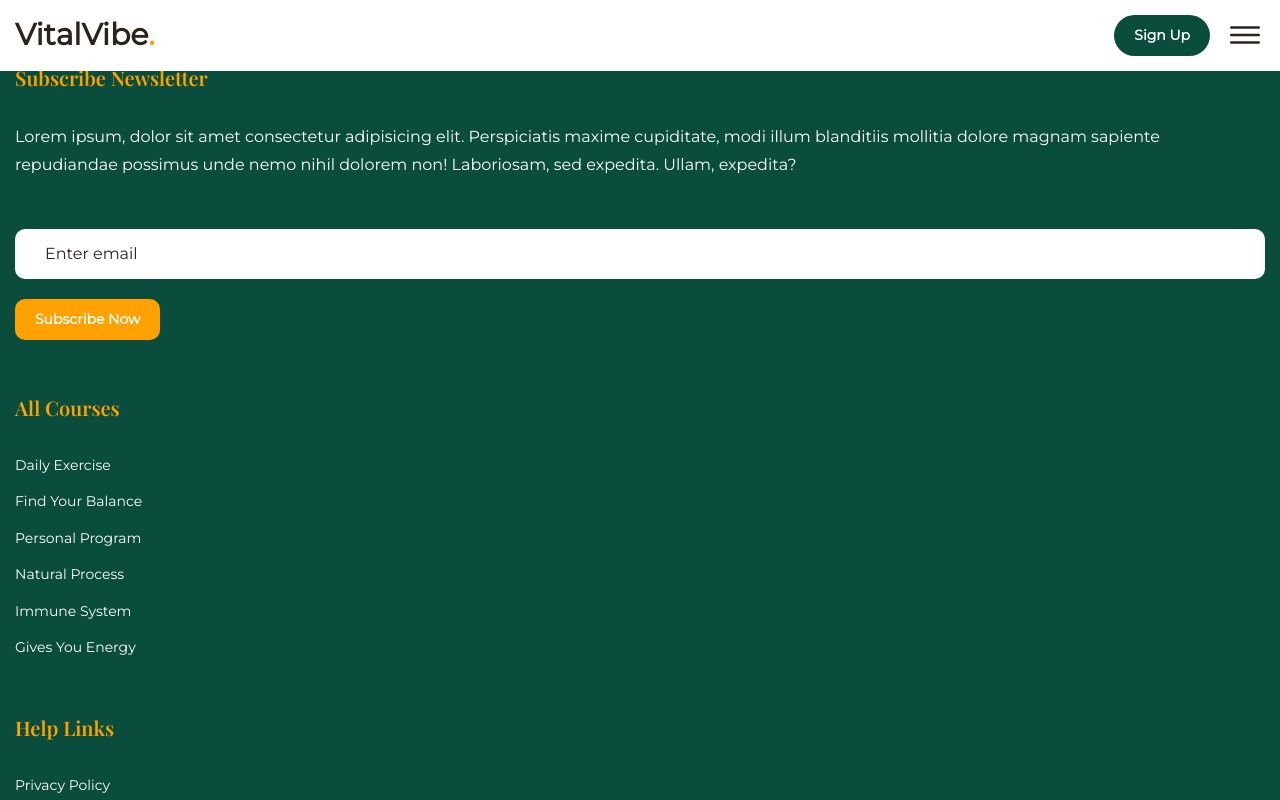
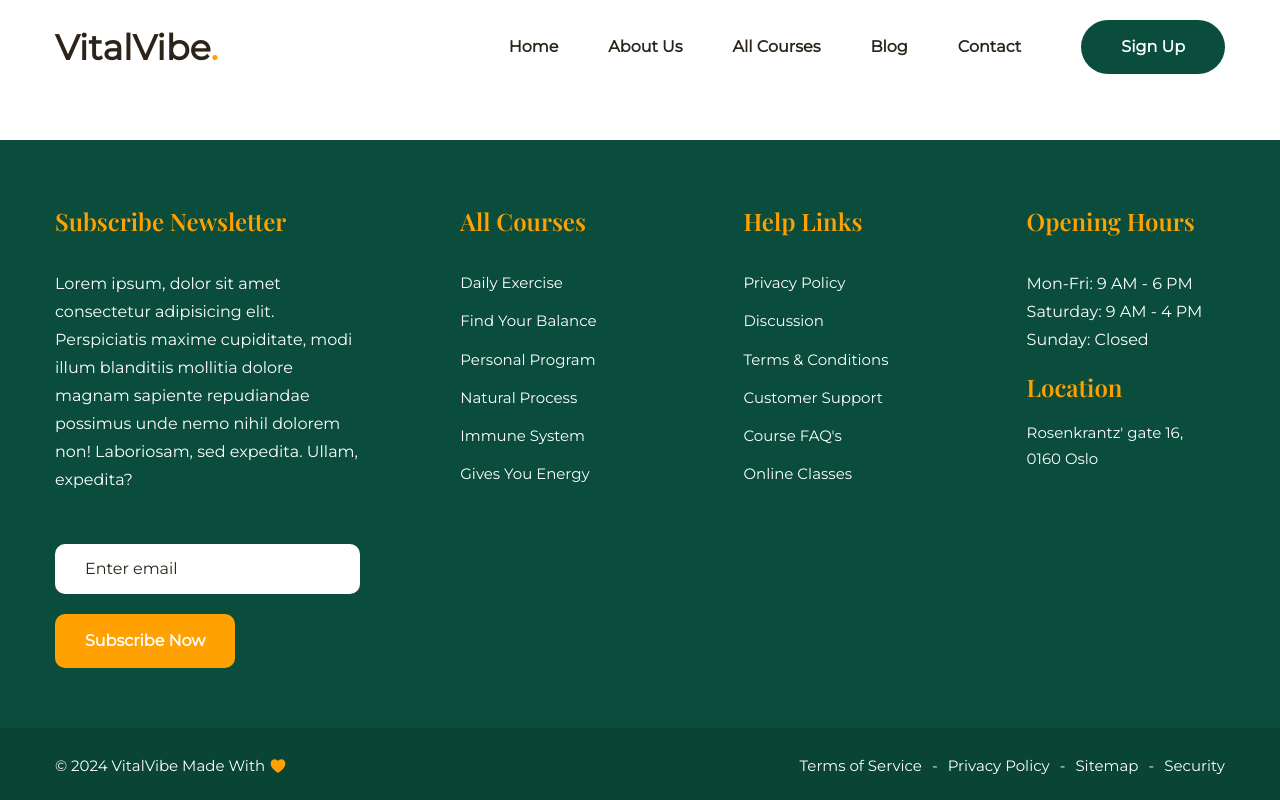
Before and after one commit to ellenbroter/vitalvibe, a website: page dist/index.html in a window 1280 px wide. Shown: the top 800 px of the page. Drawn offline with nearby package versions, Linux system fonts and the light colour scheme.

Commit message:
Responsive with media queries

```diff
--- a/src/css/style.css
+++ b/src/css/style.css
@@ -258,3 +258,132 @@ address {
 .footer-bottom-link {
   transition: 0.25s ease;
 }
+
+
+@media (min-width: 575px) {
+  h1 {
+    font-size: 5.6rem;
+  }
+  .container {
+    max-width: 600px;
+    width: 100%;
+    margin-inline: auto;
+  }
+  .btn {
+    padding: 10px 30px;
+  }
+  .footer-top .container {
+    grid-template-columns: repeat(3, 1fr);
+    column-gap: 30px;
+  }
+  .footer-list:first-child {
+    grid-column: 1 / 4;
+  }
+}
+
+
+@media (min-width: 768px) {
+  :root {
+    padding-block: 80px;
+  }
+  h1 {
+    font-size: 6.4rem;
+  }
+  h2 {
+    font-size: 5.7rem;
+  }
+  .container {
+    max-width: 720px;
+  }
+  .logo {
+     font-size: 35px;
+    }
+}
+
+
+@media (min-width: 992px) {
+  :root {
+    padding-block: 100px;
+  }
+  .container {
+    max-width: 960px;
+  }
+  .btn {
+    font-size: unset;
+    padding: 13px 40px;
+  }
+  :is(.service, .course, .blog) .grid-list {
+    grid-template-columns: repeat(3, 1fr);
+  }
+  .nav-toggle-btn, .overlay {
+    display: none;
+  }
+  .header {
+    padding-block: 20px;
+  }
+  .navbar, .navbar.active, .navbar-list, .navbar-item {
+    all: unset;
+  }
+  .navbar {
+    margin-inline-start: auto;
+  }
+  .header .btn {
+    margin-inline-start: 0;
+  }
+  .navbar-list {
+    display: flex;
+  }
+  .navbar-link {
+    font-size: unset;
+    padding-inline: 15px;
+    transition: 0.25s ease;
+  }
+  .navbar-link:is(:hover, :focus) {
+    color: hsl(38, 100%, 50%);
+  }
+  .footer-top .container {
+    grid-template-columns: 1fr 0.6fr 0.6fr 0.65fr;
+  }
+  .footer-list:first-child {
+    grid-column: auto;
+  }
+  .footer-list-title {
+     font-size: 2.4rem;
+  }
+  .footer-link, .address {
+    font-size: 1.5rem;
+  }
+  .footer-top .btn-secondary {
+    padding-inline: 30px;
+  }
+  .footer-bottom .container {
+    display: flex;
+    justify-content: space-between;
+    align-items: center;
+  }
+  .copyright {
+    margin-block-end: 0;
+  }
+}
+
+
+@media (min-width: 1200px) {
+  :root {
+    padding-block: 140px;
+  }
+  h1 {
+    font-size: 8rem;
+  }
+  .container {
+    max-width: 1200px;
+  }
+  .header .container {
+    gap: 35px;
+  }
+  .navbar-link {
+    padding-inline: 25px;
+  }
+  .footer-top .container {
+    column-gap: 100px;
+  }
+}
```
Also changed, not shown: dist/index.html, src/assets/images/about-shape-1.png (added), src/assets/images/about-shape-2.png (added), src/assets/images/app-shape-1.png (added), src/assets/images/app-shape-2.png (added), src/assets/images/app-store.jpg (added), src/assets/images/favicon.svg (added), src/assets/images/play-store.jpg (added), src/assets/images/service-1.svg (added), src/assets/images/service-2.svg (added), src/assets/images/service-3.svg (added), src/assets/images/title-shape-white.png (added), src/assets/images/title-shape.png (added).
